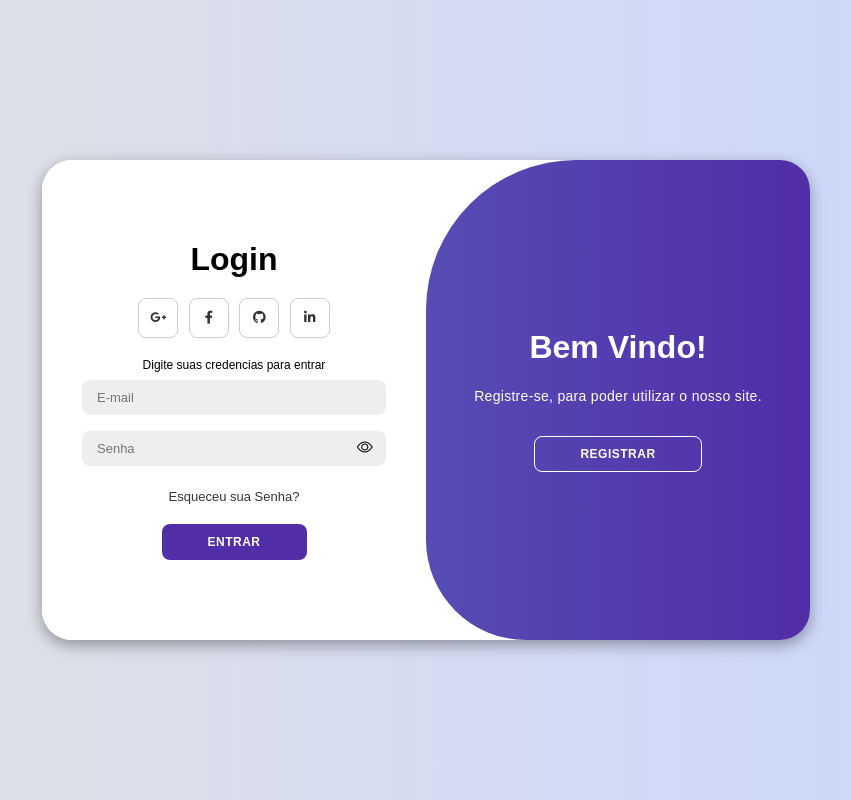
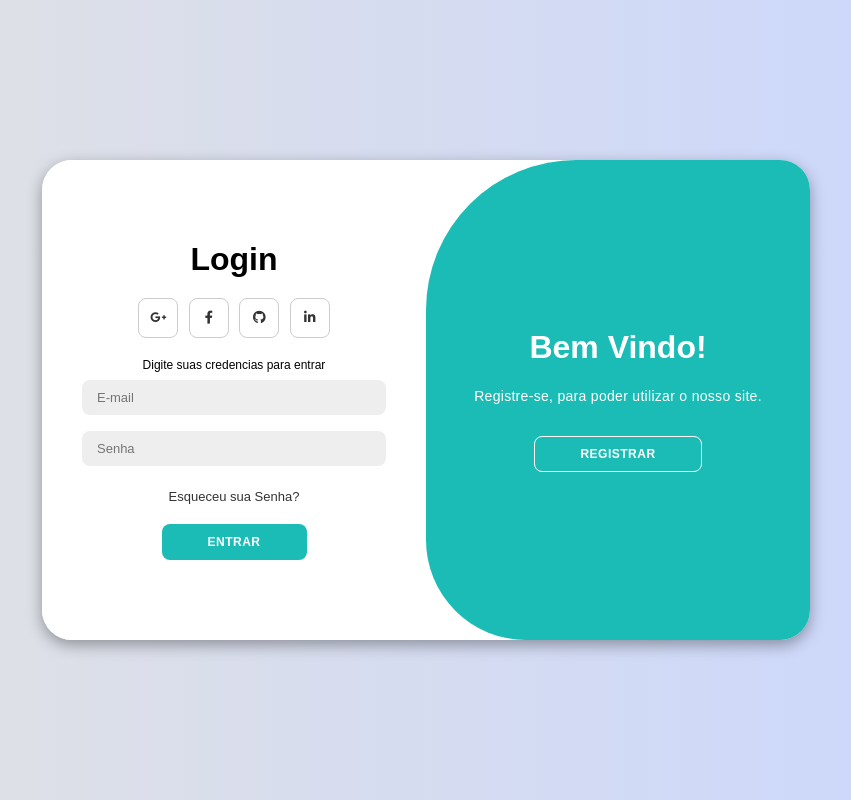
Before and after one commit to DeyvideDhyonata/ProjetoAPI, a PHP site: page / in a window 1280 px wide. Shown: the whole page, without its empty margins (214-1065 px from the left). Run offline with PHP 8.4, Linux system fonts and the light colour scheme; some libraries are stand-ins or nearby versions.

Commit message:
Atualização

```diff
--- a/app/assets/css/style.css
+++ b/app/assets/css/style.css
@@ -58,7 +58,7 @@ body {
 }
 
 .container button {
-    background-color: #512da8;
+    background-color: #1BBCB6;
     color: #fff;
     font-size: 12px;
     padding: 10px 45px;
@@ -66,9 +66,7 @@ body {
     border-radius: 8px;
     font-weight: 600;
     letter-spacing: 0.5px;
-    /* Espaçamento entra as letras  */
     text-transform: uppercase;
-    /*   */
     margin-top: 10px;
     cursor: pointer;
 }
@@ -212,9 +210,9 @@ body {
 }
 
 .toggle {
-    background-color: #512da8;
+    background-color: #1BBCB6;
     height: 100%;
-    background: linear-gradient(to right, #5c6bc0, #512da8);
+    background: linear-gradient(to right, #1BBCB6, #1BBCB6);
     color: #fff;
     position: relative;
     left: -100%;
--- a/index.php
+++ b/index.php
@@ -41,8 +41,8 @@
                     <span class="span-required">Preencha o email corretamente!</span>
 
                     <input type="password" name="senha" class="logSenha required" placeholder="Senha" oninput="verifSenha()">
-                    <i class="bi bi-eye"></i>
-                    <i id="bi-slash" class="bi bi-eye-slash"></i>
+                    <!-- <i class="bi bi-eye"></i>
+                    <i id="bi-slash" class="bi bi-eye-slash"></i> -->
                     <span class="span-required">Preencha a senha corretamente!</span>
 
                     <a href="./app/views/confirmeEmail.php">Esqueceu sua Senha?</a>
```
